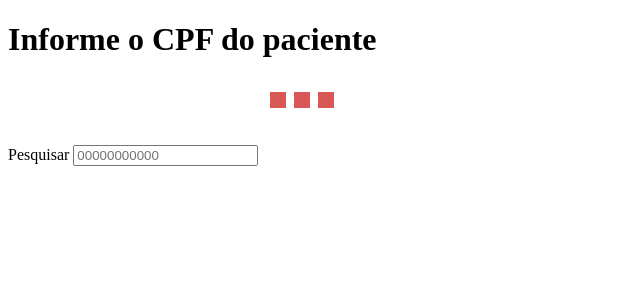
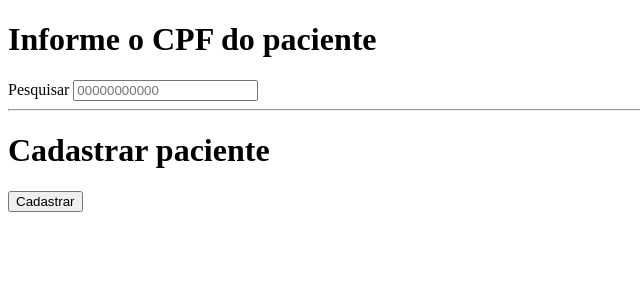
Before and after one commit to Dibimo/Projeto-Integrador, a PHP site: page /components/php/Paginas/consultar_paciente.php in a window 1280 px wide. Shown: the top 300 px of the page, without its empty margins (0-640 px from the left). Run offline with PHP 8.4, Linux system fonts and the light colour scheme.

Commit message:
Melhorada organização dos arquivos

```diff
--- a/components/js/consultar_paciente/main.js
+++ b/components/js/consultar_paciente/main.js
@@ -1,6 +1,6 @@
 function main() {
+    var pesquisa = document.querySelector("#pesquisa");
     pesquisa.addEventListener("input",function () {
-        var pesquisa = document.querySelector("#pesquisa");
         var resposta = document.querySelector("#resposta");
         var cpfInput = pesquisa.value;
 
@@ -15,10 +15,16 @@ function main() {
                 }
             };
 
-            xml.open('POST','../../php/Paginas/busca_cpf.php',true);
+            xml.open('POST','../../php/Funcoes/busca_cpf.php',true);
             xml.send(dados);
         }else{
             resposta.textContent = '';
         }
     });
+
+    var botaoCastro = document.querySelector("#irParaCadastro");
+    botaoCastro.addEventListener("click",function () {
+        window.location.href = '../../../index.php'
+    })
+
 }
--- a/components/php/Paginas/anamnese.php
+++ b/components/php/Paginas/anamnese.php
@@ -16,7 +16,7 @@
 
 <body>
     <div class="conteiner">
-        <form id="formulario" method="post" action="send_to_database.php">
+        <form id="formulario" method="post" action="../Funcoes/send_to_database.php">
             <div>
                 <?php
                 // echo "<label>Nome: {$paciente->getNome()}</label>"
--- a/components/php/Paginas/consultar_paciente.php
+++ b/components/php/Paginas/consultar_paciente.php
@@ -11,8 +11,11 @@
 
     <label>Pesquisar</label>
     <input type="text" name="pesquisa" id="pesquisa" placeholder="00000000000">
-    <label id="resposta"><div class="lds-facebook"><div></div><div></div><div></div></div></label>
-
+    <label id="resposta"></label>
+    <!--<div class="lds-facebook"><div></div><div></div><div></div></div>-->
+    <hr>
+    <h1>Cadastrar paciente</h1>
+    <button id="irParaCadastro">Cadastrar</button>
 
     <script src="/components/js/consultar_paciente/main.js"></script>
     <script>main();</script>
--- a/index.php
+++ b/index.php
@@ -21,7 +21,7 @@
         <div style="padding-right: 3%; padding-left: 3%; background-color: rgb(255, 253, 253);">
 
             <!-- Início do Form-->
-            <form id="formulario" action="components/php/Paginas/constroi_paciente.php" method="post" class="borda">
+            <form id="formulario" action="components/php/Funcoes/constroi_paciente.php" method="post" class="borda">
 
 
                 <!--
```
Also changed, not shown: components/php/Funcoes/busca_cpf.php (renamed from components/php/Paginas/busca_cpf.php), components/php/Funcoes/constroi_paciente.php (renamed from components/php/Paginas/constroi_paciente.php), components/php/Funcoes/manipular_banco.php (renamed from components/php/Funcao/manipular_banco.php), components/php/Funcoes/send_to_database.php (renamed from components/php/Paginas/send_to_database.php).
